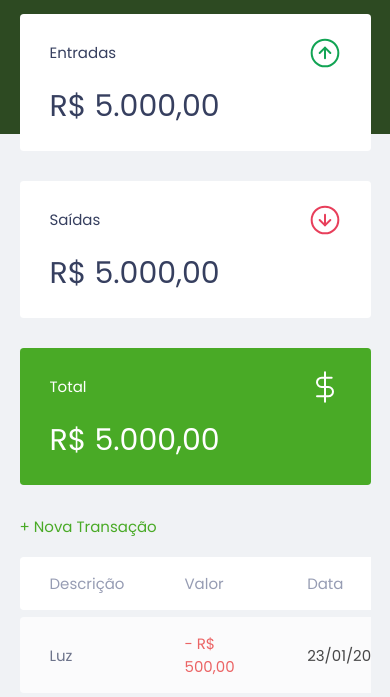
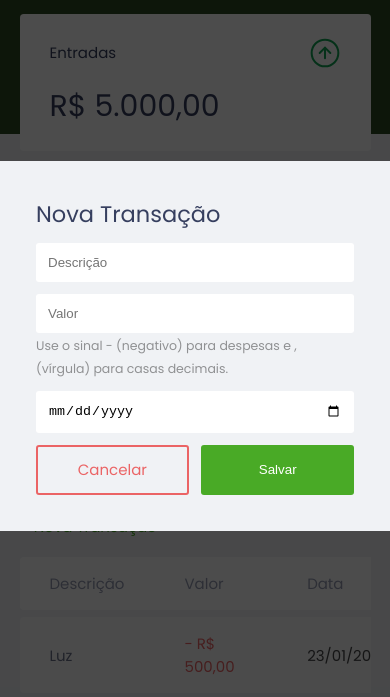
Before and after one commit to PietroRhyan/desafio-maratona, a plain HTML site: page index.html in a window 390 px wide. Both pictures are taken after a click on the link "+ Nova Transação". Shown: the part 76-773 px from the top of the page. Drawn offline with Linux system fonts and the light colour scheme.

Commit message:
Upgrading the responsivity

```diff
--- a/index.html
+++ b/index.html
@@ -53,7 +53,7 @@
     <section id='transaction'>
       <h2 class='sr-only'>Transferência</h2>
 
-      <a href="#" class='button new'>+ Nova Transação</a>
+      <a href="#" onclick="Modal.open()" class='button new'>+ Nova Transação</a>
 
       <table id='data-table'>
         <thead>
@@ -96,6 +96,36 @@
 
   </main>
 
+  <div class="modal-overlay">
+    <div class="modal">
+      <div id="form">
+        <h2>Nova Transação</h2>
+        <form action="">
+          <div class="input-group">
+            <label for="description" class="sr-only">Descrição</label>
+            <input type="text" name="description" id="description" placeholder="Descrição">
+          </div>
+
+          <div class="input-group">
+            <label for="amount" class="sr-only">Valor</label>
+            <input type="number" step="0.01" name="amount" id="amount" placeholder="Valor">
+            <small class="help">Use o sinal - (negativo) para despesas e , (vírgula) para casas decimais.</small>
+          </div>
+
+          <div class="input-group">
+            <label for="date" class="sr-only">Data</label>
+            <input type="date" name="date" id="date">
+          </div>
+
+          <div class="input-group actions">
+            <a href="#" class="button cancel" onclick="Modal.close()">Cancelar</a>
+            <button type="submit">Salvar</button>
+          </div>
+        </form>
+      </div>
+    </div>
+  </div>
+
   <footer>
     <p class='logo logo-footer'>dev.finance$</p>
   </footer>
--- a/script.js
+++ b/script.js
@@ -0,0 +1,10 @@
+// Funcionalidades do Modal
+
+const Modal = {
+  open(){
+    document.querySelector('.modal-overlay').classList.add('active')
+  },
+  close(){
+    document.querySelector('.modal-overlay').classList.remove('active')
+  }
+}
--- a/style.css
+++ b/style.css
@@ -1,6 +1,9 @@
 /* Global --------------------------------- */
 :root {
   --dark-blue: #363F5F;
+  --green: #49AA26;
+  --light-green: #3DD705;
+  --red: #E92929;
 }
 
 * {
@@ -48,17 +51,50 @@ h2 {
 /* Links & Buttons ------------------------ */
 
 a {
-  color: #49AA26;
+  color: var(--green);
   text-decoration: none;
 }
 
-a:hover {
-  color: #3DD705;
+button {
+  width: 100%;
+  height: 50px;
+  border: none;
+  color: #FFF;
+  background: var(--green);
+  border-radius: .2rem;
+  cursor: pointer;
+  transition: 300ms;
+}
+
+button:hover {
+  background: var(--light-green)
 }
 
 .button.new {
   display: inline-block;
   margin-bottom: .8rem;
+}
+
+.button.new:hover {
+  color: var(--light-green);
+}
+
+.button.cancel {
+  color: var(--red);
+  border: 2px var(--red) solid;
+  border-radius: .2rem;
+
+  height: 50px;
+
+  display: flex;
+  align-items: center;
+  justify-content: center;
+
+  opacity: 0.7;
+}
+
+.button.cancel:hover {
+  opacity: 1;
 }
 
 /* Header --------------------------------- */
@@ -93,7 +129,7 @@ header {
 }
 
 .cards.total {
-  background: #49AA26;
+  background: var(--green);
   color: #FFF;
 }
 
@@ -115,13 +151,16 @@ header {
 
 /* Table ---------------------------------- */
 
+#transaction {
+  display: block;
+  width: 100%;
+  overflow-x: auto;
+}
+
 #data-table {
-  display: block;
   width: 100%;
   border-spacing: 0 0.5rem;
   font-weight: normal;
-
-  overflow-x: auto;
 }
 
 table th {
@@ -171,6 +210,80 @@ td.expense {
   color: #E92929;
 }
 
+/* Modal ---------------------------------- */
+
+.modal-overlay {
+  width: 100%;
+  height: 100%;
+
+  background: rgba(0, 0, 0, 0.7);
+
+  position: fixed;
+  top: 0;
+
+  display: flex;
+  align-items: center;
+  justify-content: center;
+
+  opacity: 0;
+  visibility: hidden;
+
+  z-index: 10;
+}
+
+.modal-overlay.active {
+  opacity: 1;
+  visibility: visible;
+}
+
+.modal {
+  background: #F0F2F5;
+  padding: 2.4rem;
+  position: relative;
+  z-index: 1;
+}
+
+/* Form __--------------------------------- */
+
+#form {
+  max-width: 500px;
+
+}
+
+#form h2 {
+  margin-top: 0;
+}
+
+input {
+  border: none;
+  border-radius: .2rem;
+
+  padding: .8rem;
+
+  width: 100%;
+}
+
+.input-group {
+  margin-top: .8rem;
+}
+
+.help {
+  opacity: 0.4;
+}
+
+.input-group.actions {
+  display: flex;
+
+  align-items: center;
+  justify-content: space-between;
+
+}
+
+.input-group.actions .button,
+.input-group.actions button {
+  width: 48%;
+}
+
 /* Footer --------------------------------- */
 
 footer {
```
